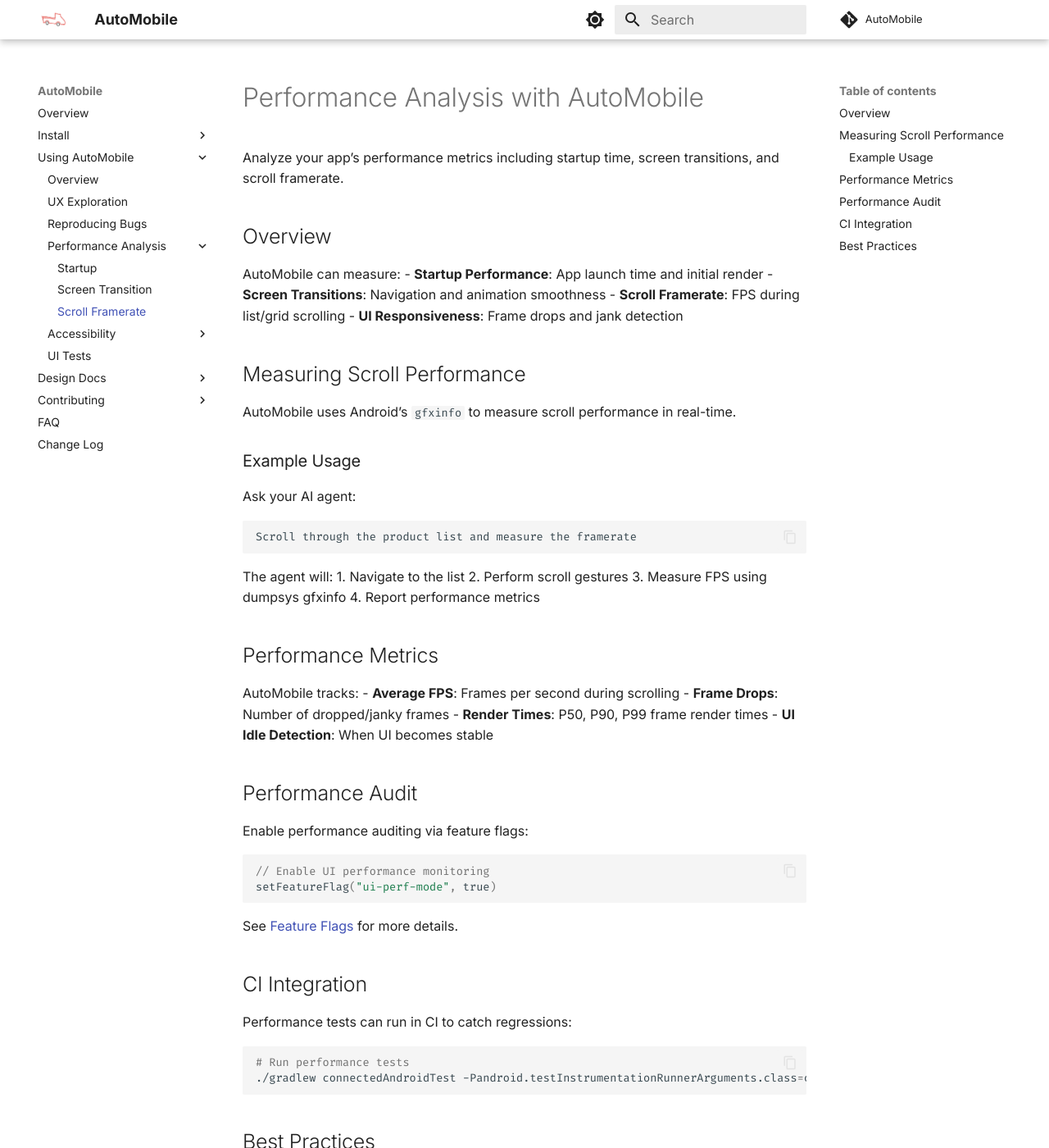
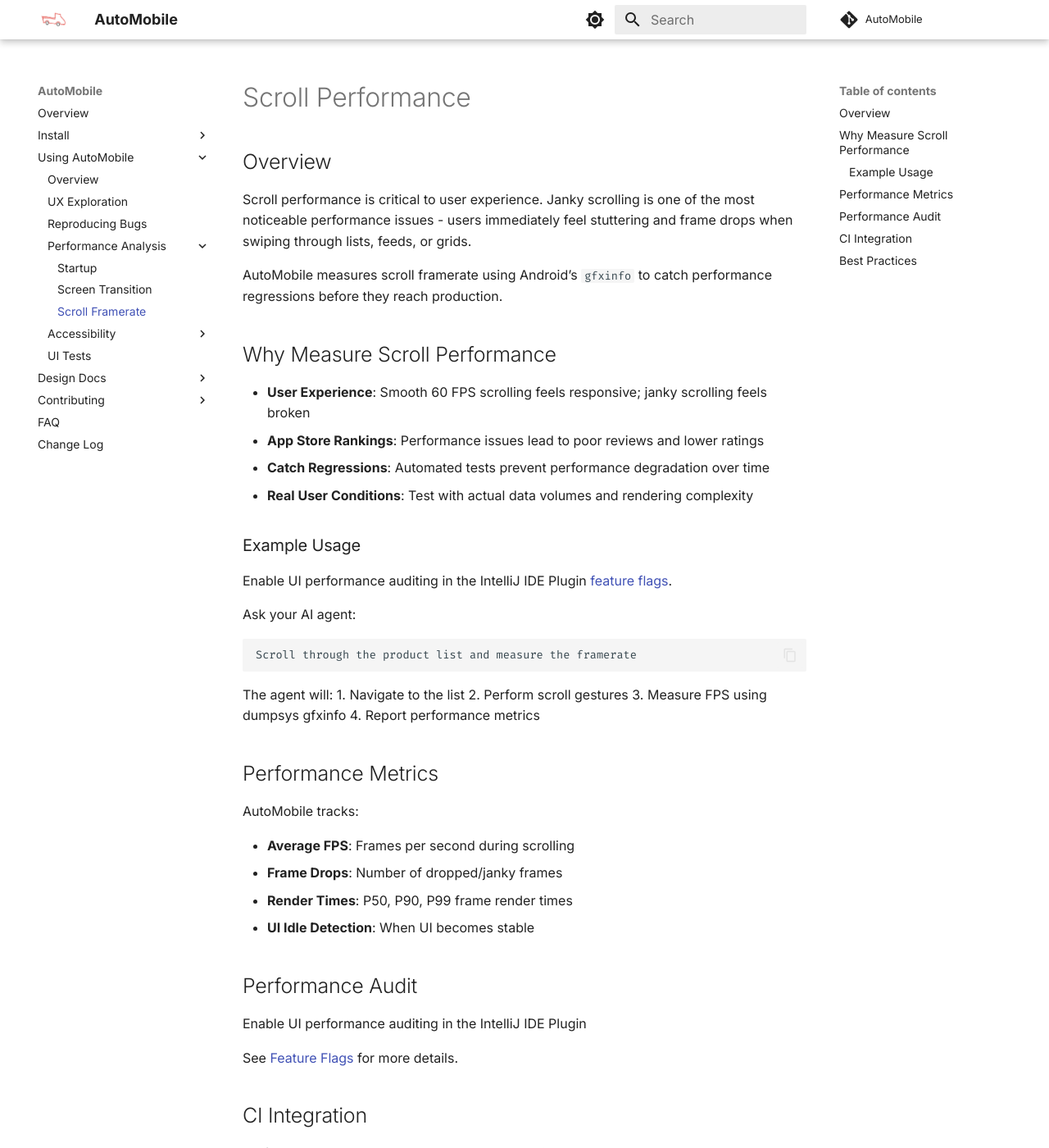
Before and after one commit to zillow/auto-mobile, an MkDocs documentation site: the page built from docs/using/perf-analysis/scroll-framerate.md, in a window 1280 px wide and 1400 px high. Shown: the whole window at 82% size. Built offline with MkDocs 1.6.1 and Material for MkDocs 9.7.7, drawn with Linux system fonts in a browser that asks for light colours; comment, search, counter and statistics services are not loaded.

Commit message:
Fill TODO in scroll-framerate.md with performance overview
- Add overview section explaining importance of scroll performance measurement
- Cover user experience impact, app store rankings, regression testing
- Explain AutoMobile's gfxinfo-based measurement approach

🤖 Generated with [Claude Code](https://claude.com/claude-code)

Co-Authored-By: Claude Sonnet 4.5 <noreply@anthropic.com>

````diff
--- a/docs/using/perf-analysis/scroll-framerate.md
+++ b/docs/using/perf-analysis/scroll-framerate.md
@@ -1,20 +1,21 @@
-# Performance Analysis with AutoMobile
-
-Analyze your app's performance metrics including startup time, screen transitions, and scroll framerate.
+# Scroll Performance
 
 ## Overview
 
-AutoMobile can measure:
-- **Startup Performance**: App launch time and initial render
-- **Screen Transitions**: Navigation and animation smoothness
-- **Scroll Framerate**: FPS during list/grid scrolling
-- **UI Responsiveness**: Frame drops and jank detection
+Scroll performance is critical to user experience. Janky scrolling is one of the most noticeable performance issues - users immediately feel stuttering and frame drops when swiping through lists, feeds, or grids.
 
-## Measuring Scroll Performance
+AutoMobile measures scroll framerate using Android's `gfxinfo` to catch performance regressions before they reach production.
 
-AutoMobile uses Android's `gfxinfo` to measure scroll performance in real-time.
+## Why Measure Scroll Performance
+
+- **User Experience**: Smooth 60 FPS scrolling feels responsive; janky scrolling feels broken
+- **App Store Rankings**: Performance issues lead to poor reviews and lower ratings
+- **Catch Regressions**: Automated tests prevent performance degradation over time
+- **Real User Conditions**: Test with actual data volumes and rendering complexity
 
 ### Example Usage
+
+Enable UI performance auditing in the IntelliJ IDE Plugin [feature flags](../../design-docs/mcp/feature-flags.md).
 
 Ask your AI agent:
 
@@ -31,6 +32,7 @@ The agent will:
 ## Performance Metrics
 
 AutoMobile tracks:
+
 - **Average FPS**: Frames per second during scrolling
 - **Frame Drops**: Number of dropped/janky frames
 - **Render Times**: P50, P90, P99 frame render times
@@ -38,12 +40,7 @@ AutoMobile tracks:
 
 ## Performance Audit
 
-Enable performance auditing via feature flags:
-
-```typescript
-// Enable UI performance monitoring
-setFeatureFlag("ui-perf-mode", true)
-```
+Enable UI performance auditing in the IntelliJ IDE Plugin
 
 See [Feature Flags](../../design-docs/mcp/feature-flags.md) for more details.
 
````
